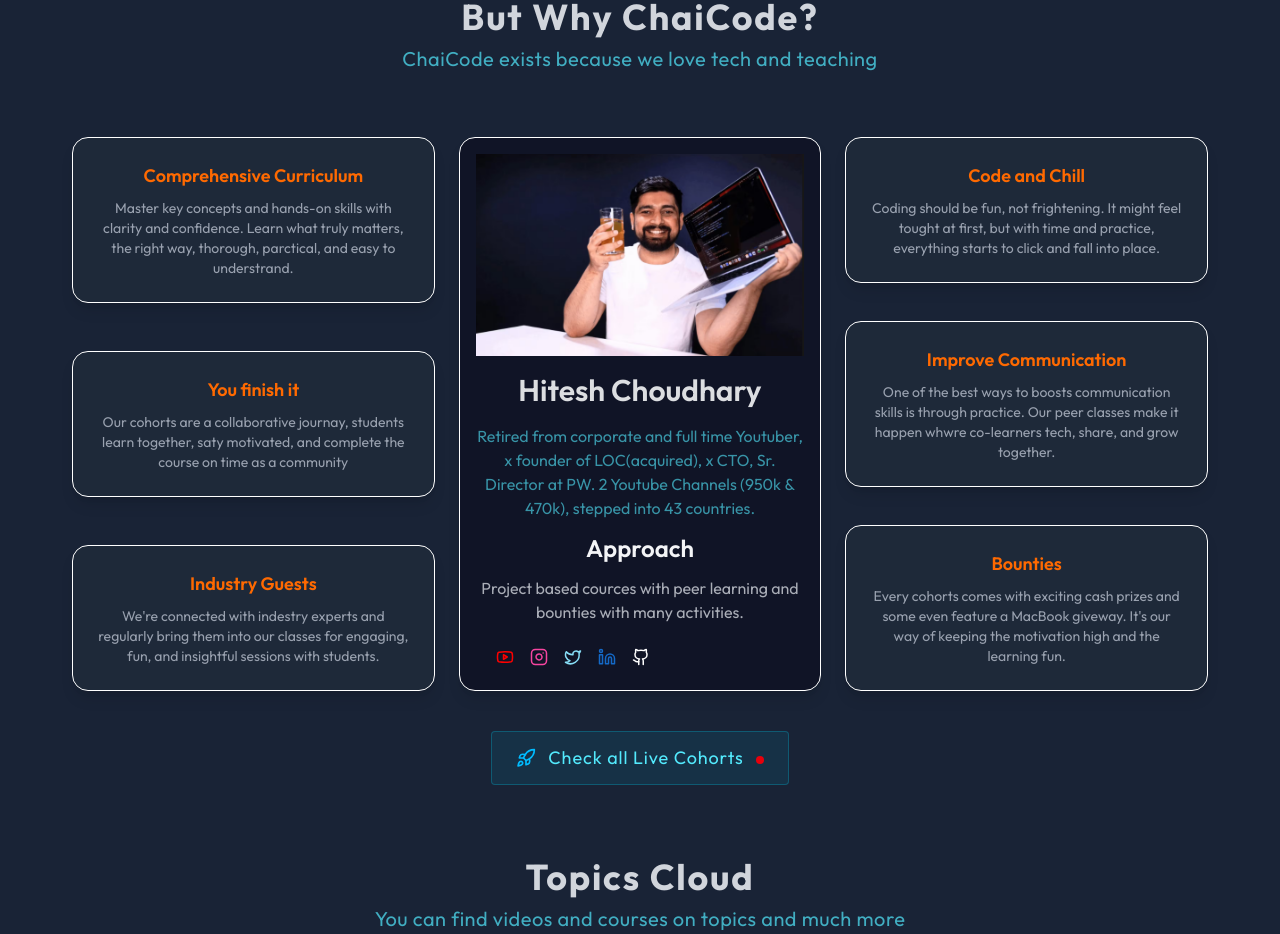
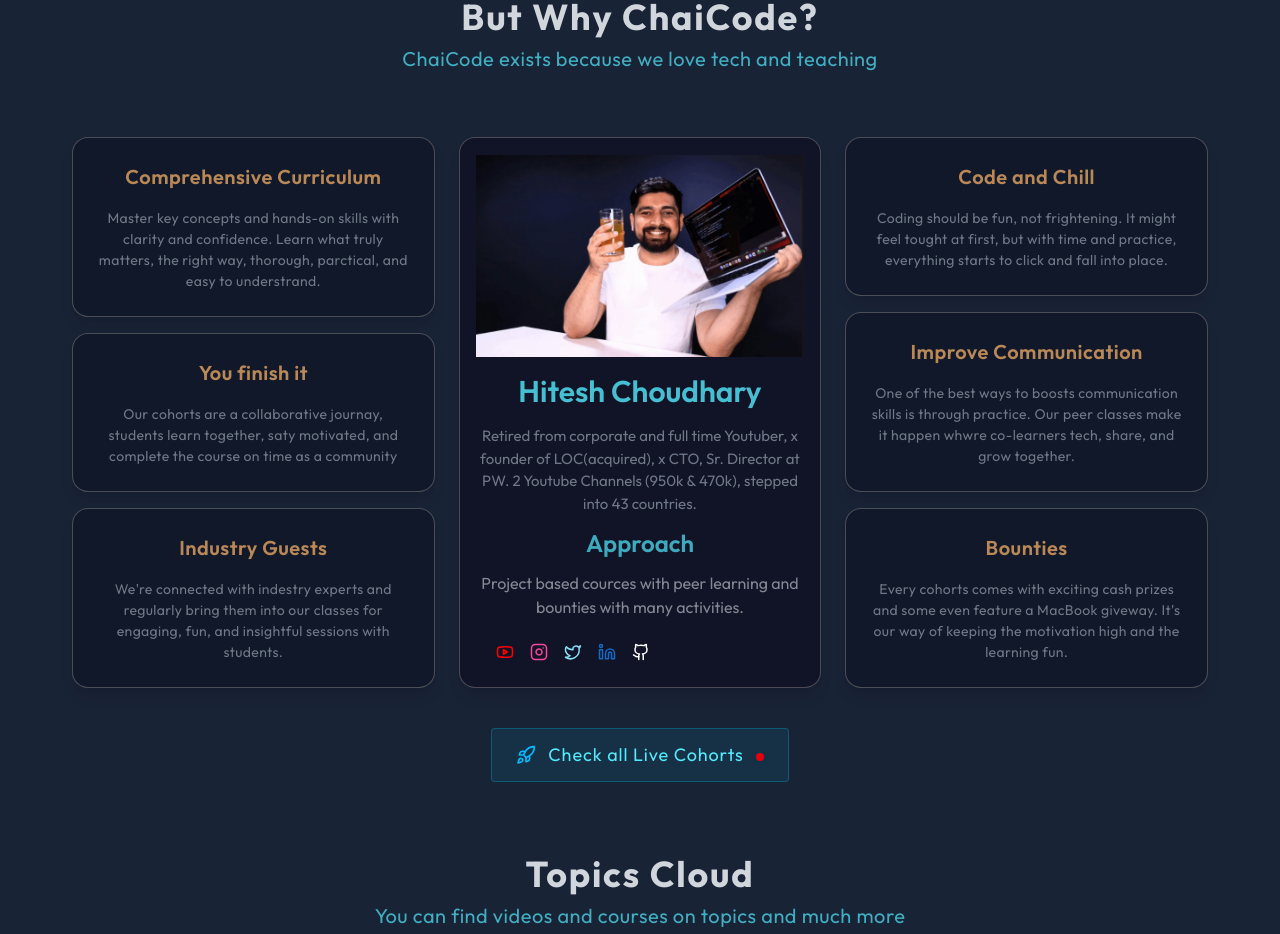
Before and after one commit to chandanprogrammer/chaicode.com, a React (Vite) app in the folder frontend/: page / in a window 1280 px wide. Shown: the part 4400-5334 px from the top of the page. Built offline with nearby package versions, Linux system fonts and the light colour scheme.

Commit message:
font color change

```diff
--- a/frontend/src/components/WhyChaiCode.jsx
+++ b/frontend/src/components/WhyChaiCode.jsx
@@ -14,30 +14,30 @@
 
       <div className="grid grid-cols-1 lg:grid-cols-3 w-full mt-8 gap-6">
         <div className="h-full flex flex-col gap-4 items-center justify-between">
-          <div className="bg-gray-800 p-6 rounded-2xl shadow-lg border hover:shadow-xl transform hover:scale-105 transition-all duration-300 ease-in-out text-center cursor-pointer">
-            <h3 className="text-lg font-semibold text-orange-500 mb-2 ">
+          <div className="bg-gray-900/90 p-6 rounded-2xl shadow-lg border border-orange-100/25 hover:shadow-xl transform hover:scale-105 transition-all duration-300 ease-in-out text-center cursor-pointer">
+            <h3 className="text-[20px] font-semibold text-orange-300/70 mb-4 tracking-wide">
               Comprehensive Curriculum
             </h3>
-            <p className="text-sm text-gray-400">
+            <p className="text-[14px] tracking-wide text-gray-400/70">
               Master key concepts and hands-on skills with clarity and
               confidence. Learn what truly matters, the right way, thorough,
               parctical, and easy to understrand.
             </p>
           </div>
-          <div className="bg-gray-800 p-6 rounded-2xl shadow-lg border hover:shadow-xl transform hover:scale-105 transition-all duration-300 ease-in-out text-center cursor-pointer">
-            <h3 className="text-lg font-semibold text-orange-500 mb-2 ">
+          <div className="bg-gray-900/90 p-6 rounded-2xl shadow-lg border border-orange-100/25 hover:shadow-xl transform hover:scale-105 transition-all duration-300 ease-in-out text-center cursor-pointer">
+            <h3 className="text-[20px] font-semibold text-orange-300/70 mb-4 tracking-wide ">
               You finish it
             </h3>
-            <p className="text-sm text-gray-400">
+            <p className="text-[14px] tracking-wide text-gray-400/70">
               Our cohorts are a collaborative journay, students learn together,
               saty motivated, and complete the course on time as a community
             </p>
           </div>
-          <div className="bg-gray-800 p-6 rounded-2xl shadow-lg border hover:shadow-xl transform hover:scale-105 transition-all duration-300 ease-in-out text-center cursor-pointer">
-            <h3 className="text-lg font-semibold text-orange-500 mb-2 ">
+          <div className="bg-gray-900/90 p-6 rounded-2xl shadow-lg border border-orange-100/25 hover:shadow-xl transform hover:scale-105 transition-all duration-300 ease-in-out text-center cursor-pointer">
+            <h3 className="text-[20px] font-semibold text-orange-300/70 mb-4 tracking-wide ">
               Industry Guests
             </h3>
-            <p className="text-sm text-gray-400">
+            <p className="text-[14px] tracking-wide text-gray-400/70">
               We're connected with indestry experts and regularly bring them
               into our classes for engaging, fun, and insightful sessions with
               students.
@@ -45,20 +45,20 @@
           </div>
         </div>
         <div className="flex items-center justify-between">
-          <div className="h-full bg-[#101426] p-4 rounded-2xl shadow-lg border hover:shadow-xl transform hover:scale-105 transition-all duration-300 ease-in-out text-center cursor-pointer flex flex-col items-center justify-center">
+          <div className="h-full bg-[#101426] p-4 rounded-2xl shadow-lg border border-orange-100/25 hover:shadow-xl transform hover:scale-105 transition-all duration-300 ease-in-out text-center cursor-pointer flex flex-col items-center justify-center">
             <img src="./images/hitesh.png" alt="" />
-            <h2 className="text-3xl font-semibold text-gray-100/90 my-4">
+            <h2 className="text-3xl font-semibold text-cyan-300/80 my-4">
               Hitesh Choudhary
             </h2>
-            <p className="text-base text-cyan-300/60">
+            <p className="text-[15px] text-gray-400/70">
               Retired from corporate and full time Youtuber, x founder of
               LOC(acquired), x CTO, Sr. Director at PW. 2 Youtube Channels (950k
               & 470k), stepped into 43 countries.
             </p>
-            <h3 className="text-2xl font-semibold text-gray-100 my-3">
+            <h3 className="text-2xl font-semibold text-cyan-300/70 my-3">
               Approach
             </h3>
-            <p className="text-base text-gray-300/80">
+            <p className="text-base text-gray-300/60">
               Project based cources with peer learning and bounties with many
               activities.
             </p>
@@ -99,31 +99,31 @@
         </div>
         <div className="flex items-center justify-center">
           <div className=" h-full flex flex-col gap-4 items-center justify-between">
-            <div className="bg-gray-800 p-6 rounded-2xl shadow-lg border hover:shadow-xl transform hover:scale-105 transition-all duration-300 ease-in-out text-center cursor-pointer">
-              <h3 className="text-lg font-semibold text-orange-500 mb-2 ">
+            <div className="bg-gray-900/90 p-6 rounded-2xl shadow-lg border border-orange-100/25 hover:shadow-xl transform hover:scale-105 transition-all duration-300 ease-in-out text-center cursor-pointer">
+              <h3 className="text-[20px] font-semibold text-orange-300/70 mb-4 tracking-wide ">
                 Code and Chill
               </h3>
-              <p className="text-sm text-gray-400">
+              <p className="text-[14px] tracking-wide text-gray-400/70">
                 Coding should be fun, not frightening. It might feel tought at
                 first, but with time and practice, everything starts to click
                 and fall into place.
               </p>
             </div>
-            <div className="bg-gray-800 p-6 rounded-2xl shadow-lg border hover:shadow-xl transform hover:scale-105 transition-all duration-300 ease-in-out text-center cursor-pointer">
-              <h3 className="text-lg font-semibold text-orange-500 mb-2 ">
+            <div className="bg-gray-900/90 p-6 rounded-2xl shadow-lg border border-orange-100/25 hover:shadow-xl transform hover:scale-105 transition-all duration-300 ease-in-out text-center cursor-pointer">
+              <h3 className="text-[20px] font-semibold text-orange-300/70 mb-4 tracking-wide ">
                 Improve Communication
               </h3>
-              <p className="text-sm text-gray-400">
+              <p className="text-[14px] tracking-wide text-gray-400/70">
                 One of the best ways to boosts communication skills is through
                 practice. Our peer classes make it happen whwre co-learners
                 tech, share, and grow together.
               </p>
             </div>
-            <div className="bg-gray-800 p-6 rounded-2xl shadow-lg border hover:shadow-xl transform hover:scale-105 transition-all duration-300 ease-in-out text-center cursor-pointer">
-              <h3 className="text-lg font-semibold text-orange-500 mb-2 ">
+            <div className="bg-gray-900/90 p-6 rounded-2xl shadow-lg border border-orange-100/25 hover:shadow-xl transform hover:scale-105 transition-all duration-300 ease-in-out text-center cursor-pointer">
+              <h3 className="text-[20px] font-semibold text-orange-300/70 mb-4 tracking-wide ">
                 Bounties
               </h3>
-              <p className="text-sm text-gray-400">
+              <p className="text-[14px] tracking-wide text-gray-400/70">
                 Every cohorts comes with exciting cash prizes and some even
                 feature a MacBook giveway. It's our way of keeping the
                 motivation high and the learning fun.
```
